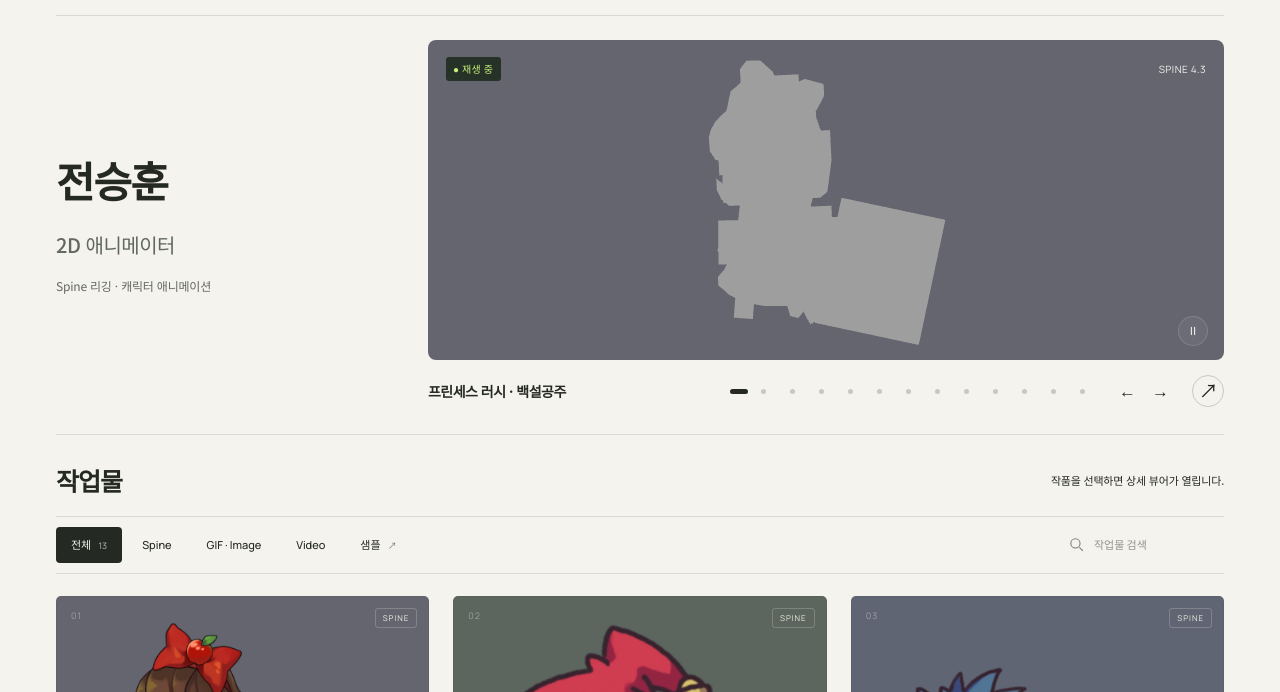
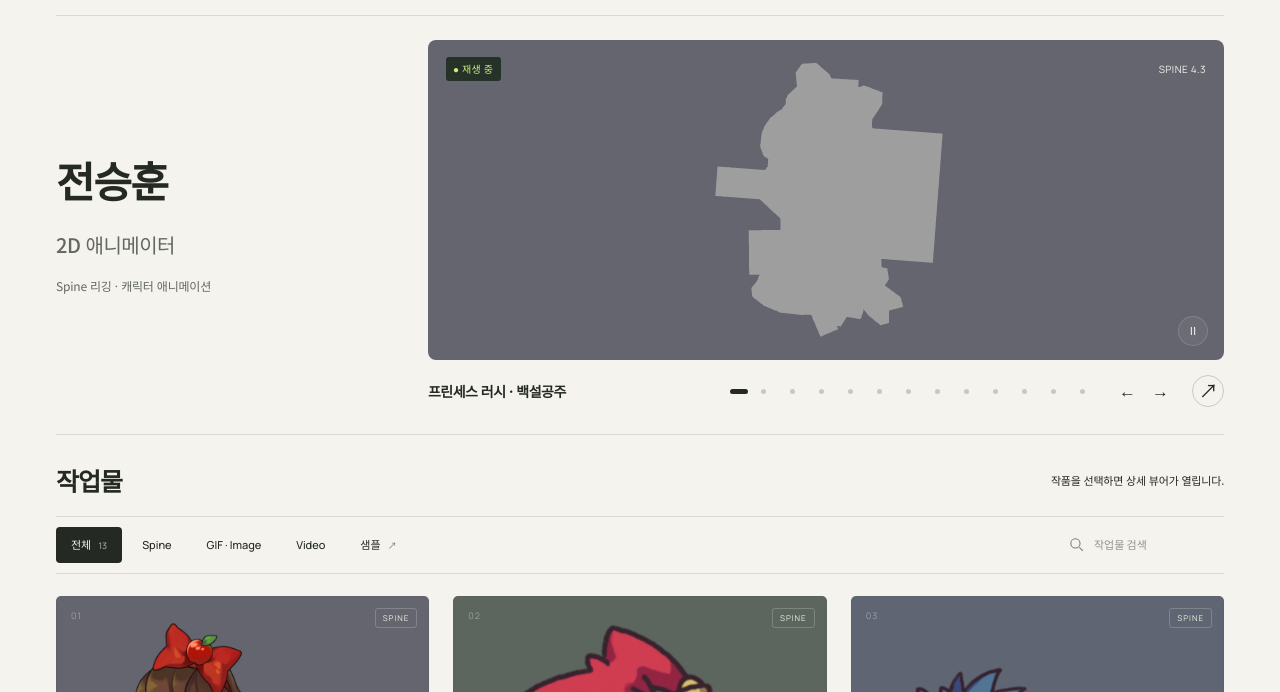
Before and after one commit to tmdgnsks-bot/my-spine-portfolio, a plain HTML site: page index.html in a window 1280 px wide. Shown: the part 56-748 px from the top of the page. Drawn offline with Linux system fonts and the light colour scheme; animation ran at ten frames a second.

Commit message:
Update default character animations to requested run and attack motions

```diff
--- a/index.html
+++ b/index.html
@@ -19,7 +19,7 @@
     <link rel="stylesheet" href="vendor/spine-player/spine-player.min.css" />
     <link rel="stylesheet" href="style.css?v=20261108t" />
     <script defer src="vendor/spine-player/spine-player.min.js"></script>
-    <script defer src="works.js?v=20261109-snow-white-thumbnail"></script>
+    <script defer src="works.js?v=20261109-default-motions"></script>
     <script defer src="script.js?v=20261108t"></script>
   </head>
   <body>
--- a/works.js
+++ b/works.js
@@ -18,7 +18,7 @@ const works = [
     type: "spine",
     skeleton: "assets/princess-rush-snow-white/princess2.json",
     atlas: "assets/princess-rush-snow-white/princess_f_2.atlas.txt",
-    animation: "idle",
+    animation: "run",
     hideAnimations: ["face_slide"],
     spineVersion: "4.3",
     premultipliedAlpha: true,
@@ -35,7 +35,7 @@ const works = [
     type: "spine",
     skeleton: "assets/thief-goblin/30400_thief_c_warrior.json",
     atlas: "assets/thief-goblin/30400_thief_c_warrior.atlas",
-    animation: "idle",
+    animation: "attack",
     spineVersion: "4.3",
     premultipliedAlpha: true,
     thumbnail: "assets/previews/thief-goblin.webp",
@@ -52,7 +52,7 @@ const works = [
     type: "spine",
     skeleton: "assets/wolf-monster/30600_wolf_c_warrior_v2.json",
     atlas: "assets/wolf-monster/30600_wolf_c_warrior.atlas",
-    animation: "idle",
+    animation: "attack",
     spineVersion: "4.3",
     premultipliedAlpha: true,
     thumbnail: "assets/previews/wolf-monster.webp",
@@ -82,7 +82,7 @@ const works = [
     type: "spine",
     skeleton: "assets/demon-follower/30003_demonsFollower.json",
     atlas: "assets/demon-follower/30003_demonsFollower.atlas",
-    animation: "idle",
+    animation: "run",
     spineVersion: "4.3",
     premultipliedAlpha: false,
     thumbnail: "assets/previews/demon-follower.webp",
@@ -269,7 +269,7 @@ const works = [
     type: "spine",
     skeleton: "assets/skeleton-knight/40300_skeleton_mBoss_c_shield.json",
     atlas: "assets/skeleton-knight/40300_skeleton_mBoss_c_shield.atlas",
-    animation: "idle",
+    animation: "attack",
     spineVersion: "4.3",
     thumbnail: "assets/previews/skeleton-knight.webp",
     backgroundColor: "#596579",
```
